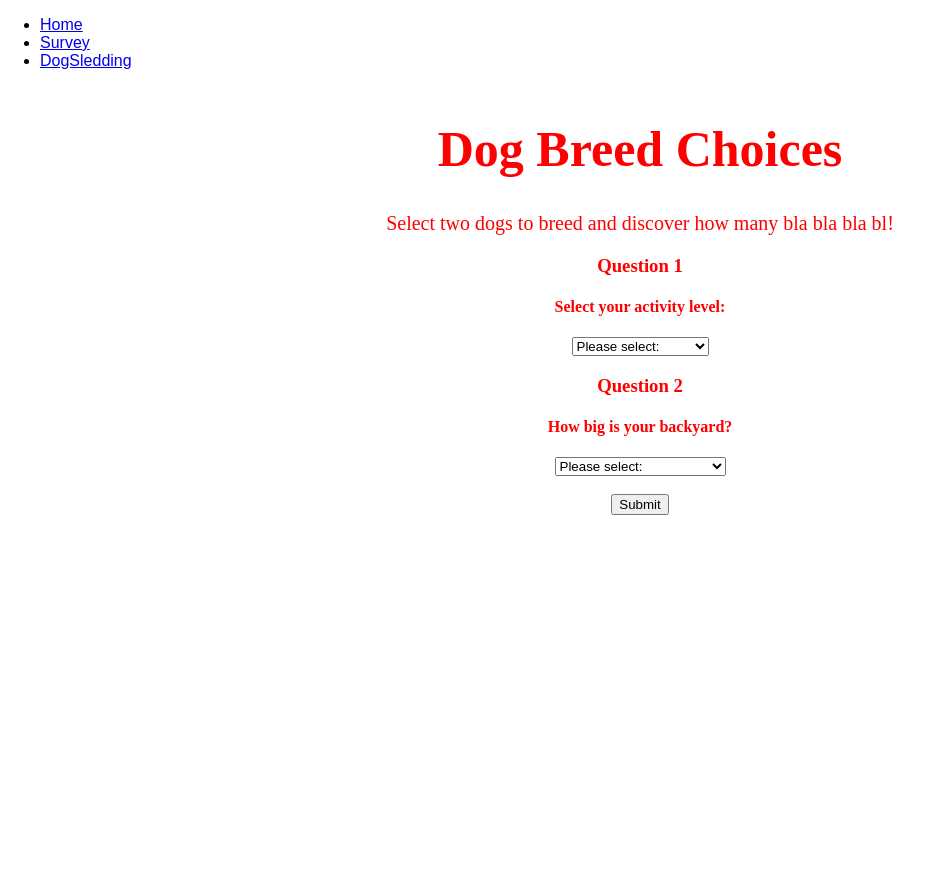
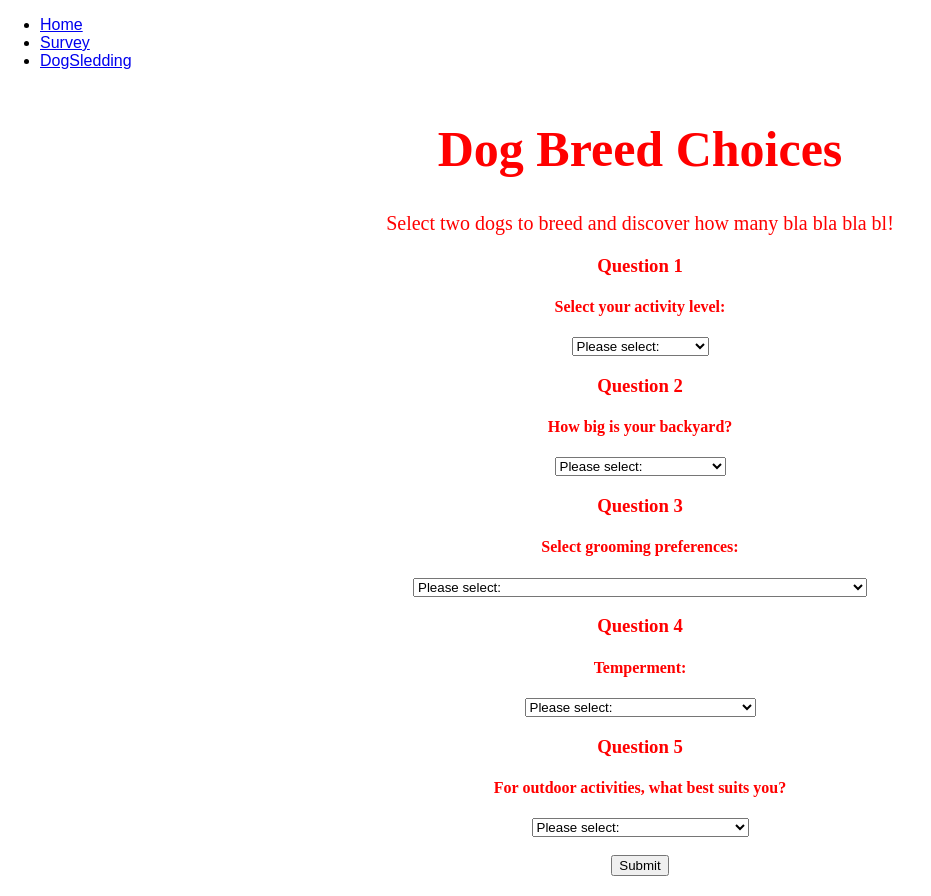
Before and after one commit to elfcup/dog-sledding-dog-combos, a React (Create React App) app in the folder client/: page /Survey in a window 1280 px wide. Shown: the whole page, without its empty margins (0-931 px from the left). Before the commit the page ends 800 px from the top, so only its background shows below. Built offline with nearby package versions, Linux system fonts and the light colour scheme.

Commit message:
logic works

```diff
--- a/client/src/breeds.js
+++ b/client/src/breeds.js
@@ -2,20 +2,20 @@ const breeds = [
     {
         name: "Poodle",
         image: "./img/poodle.jpg",
-        "score": [
+        score: [
             3,
             3
         ]
     }, {
-        "name": "Lhasa Apso",
-        "image": "./img/poodle.jpg",
-        "score": [
+        name: "Lhasa Apso",
+        image: "./img/poodle.jpg",
+        score: [
             1, 1
         ]
     }, {
-        "name": "Vizsla",
-        "image": "./img/lab.jpg",
-        "score": [
+        name: "Vizsla",
+        image: "./img/lab.jpg",
+        score: [
             5,
             5
         ]
--- a/client/src/components/BreedCard/BreedCard.js
+++ b/client/src/components/BreedCard/BreedCard.js
@@ -4,13 +4,8 @@ import "./BreedCard.css";
 const BreedCard = props => (
     <div className="card">
         <div className="img-container">
-            <a onClick={() => props.selectBreed(props.name)}
-            >
-                <img alt={props.name} src={props.image} />
-
-            </a>
+            <img alt={props.name} src={props.image} />
         </div>
-
     </div>
 
 );
--- a/client/src/components/Pages/Home/Home.js
+++ b/client/src/components/Pages/Home/Home.js
@@ -1,31 +1,31 @@
 import React from "react";
 import "./Home.css";
-// import BreedCard from '../../../components/BreedCard';
-// import breeds from "../../../breeds.json";
-// import state from "../../../App.js";
+import BreedCard from '../../../components/BreedCard/BreedCard.js';
+import breeds from "../../../breeds.js";
+import Wrapper from '../../../components/Wrapper';
+class Home extends React.Component {
 
 
-
-
-
-
-
-const Home = props => (
+    render() {
+        return(
     <div className="titlebox-home">
         <h1>Best Dog for You!</h1>
         <p>Please enter the survey and answer the following questions to help determine which breed of dog would best suit your life style.</p>
-
-
-
-            <div className="form-group">
-
-            </div>
-            <div className="form-group">
+          <Wrapper>
+            {breeds.map(breed => {
+             return(
+                 <BreedCard name={breed.name} image={breed.image}/>
+                );
+            })
+              }
+              </Wrapper>
+        <div className="form-group">
 
             </div>
     </div>
+        );
+    }
+}
 
 
-);
-
 export default Home;
--- a/client/src/components/Pages/Results/Results.js
+++ b/client/src/components/Pages/Results/Results.js
@@ -10,9 +10,7 @@ const Results = props => (
             <div className="form-group">
 
             </div>
-            <div className="form-group">
 
-            </div>
     </div>
 
 );
--- a/client/src/components/Pages/Survey/Survey.js
+++ b/client/src/components/Pages/Survey/Survey.js
@@ -2,6 +2,7 @@ import React from "react";
 import "./Survey.css";
 // import breeds from "../../../breeds.json";
 import breeds from "../../../breeds.js";
+import Results from "../Results/Results.js";
 
 class Survey extends React.Component {
     constructor(props) {
@@ -90,14 +91,18 @@ class Survey extends React.Component {
             }
         }
         console.log("+++++best match", bestMatch);
+        this.setState({ bestMatch: bestMatch});
+  }
 
-
-
+renderPage = () => {
+    if(this.state.bestMatch)
+    {
+        return (<div><div> Here is the best match</div>
+        <div>{this.state.bestMatch.name}
+                <img src={this.state.bestMatch.image}/>
+        </div></div>);
     }
-
-
-
-    render() {
+    else{
         return (
             <div className="titlebox-survey">
                 <h1>Dog Breed Choices</h1>
@@ -108,7 +113,6 @@ class Survey extends React.Component {
                         <h3><strong>Question 1</strong></h3>
                         <h4>Select your activity level:</h4>
                         <select value={this.state.valueq1} onChange={this.handleChange} className="form-control" name="valueq1">
-
                             <option selected="selected" value="0" disabled selection>Please select:</option>
                             <option value="1">1 Couch Potato</option>
                             <option value="2">2</option>
@@ -118,7 +122,6 @@ class Survey extends React.Component {
                         </select>
                     </div>
                     <div className="form-group">
-                        <label for="exampleFormControlSelect1"></label>
                         <h3><strong>Question 2</strong></h3>
                         <h4>How big is your backyard?</h4>
                         <select value={this.state.valueq2} onChange={this.handleChange} className="form-control" name="valueq2">
@@ -130,17 +133,65 @@ class Survey extends React.Component {
                             <option value="5">5 Football Field</option>
                         </select>
                     </div>
+                    <div className="form-group">
+                        <h3><strong>Question 3</strong></h3>
+                        <h4>Select grooming preferences:</h4>
+                        <select value={this.state.valueq3} onChange={this.handleChange} className="form-control" name="valueq3">
+                            <option selected="selected" value="0" disabled selection>Please select:</option>
+                            <option value="1">1 Bath once a month...if I feel like it</option>
+                            <option value="2">2 </option>
+                            <option value="3">3 </option>
+                            <option value="4">4 </option>
+                            <option value="5">5 Brush hair every day, needs to be taken to groomer every three months</option>
+                        </select>
+                    </div>
+                    <div className="form-group">
+                        <h3><strong>Question 4</strong></h3>
+                        <h4>Temperment:</h4>
+                        <select value={this.state.valueq4} onChange={this.handleChange} className="form-control" name="valueq4">
+                            <option selected="selected" value="0" disabled selection>Please select:</option>
+                            <option value="1">1 Will likely go home with strangers</option>
+                            <option value="2">2</option>
+                            <option value="3">3</option>
+                            <option value="4">4</option>
+                            <option value="5">5 Guard Dog</option>
+                        </select>
+                    </div>
+                    <div className="form-group">
+                        <h3><strong>Question 5</strong></h3>
+                        <h4>For outdoor activities, what best suits you?</h4>
+                        <select value={this.state.valueq5} onChange={this.handleChange} className="form-control" name="valueq5">
+                            <option selected="selected" value="0" disabled selection>Please select:</option>
+                            <option value="1">1 Walking</option>
+                            <option value="2">2 Biking (dog in basket)</option>
+                            <option value="3">3 Hiking</option>
+                            <option value="4">4 Biking (dog running along side)</option>
+                            <option value="5">5 Marathon Runner</option>
+                        </select>
+                    </div>
                     <br></br>
                     <div className="text-right">
                         <button type="submit" className="btn btn-primary btn-md" id="submit"><span className="glyphicon glyphicon-fire"></span>Submit</button>
                     </div>
 
-                    {this.state.bestMatch && (
-                        <div> Here is the best match</div>
-                    )}
+
+
                 </form>
             </div>
+        );
+    }
 
+}//end of renderPage
+//     {
+//     this.state.bestMatch && (
+//         <div> Here is the best match</div>)
+// }
+
+    render() {
+        return (
+            <div>
+            {this.renderPage()}
+            </div>
         );
     }
 }
```
Also changed, not shown: client/src/App.js (indentation only).
